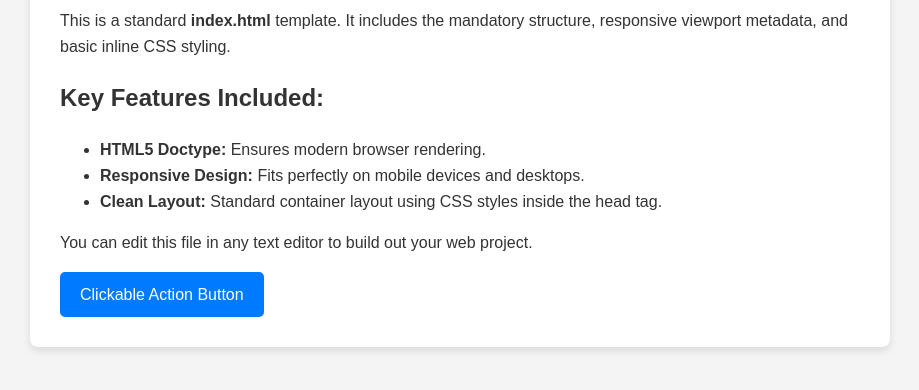
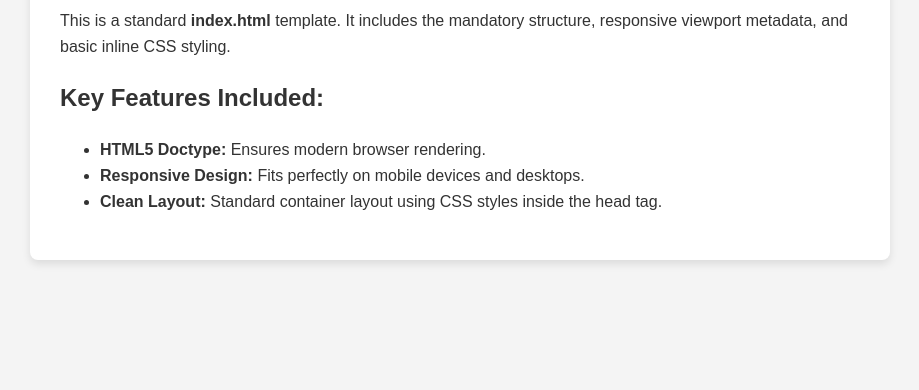
Before and after one commit to JashMandani/AWS-Practical, a plain HTML site: page Index.html in a window 1280 px wide. Shown: the part 156-546 px from the top of the page, without its empty margins (10-929 px from the left). Drawn offline with Linux system fonts and the light colour scheme.

Commit message:
Remove edit instructions and clickable button
Removed instructions for editing the file and a clickable button.

```diff
--- a/Index.html
+++ b/Index.html
@@ -47,9 +47,6 @@
             <li><strong>Responsive Design:</strong> Fits perfectly on mobile devices and desktops.</li>
             <li><strong>Clean Layout:</strong> Standard container layout using CSS styles inside the head tag.</li>
         </ul>
-
-        <p>You can edit this file in any text editor to build out your web project.</p>
-        <a href="#" class="button">Clickable Action Button</a>
     </div>
 
 </body>
```
